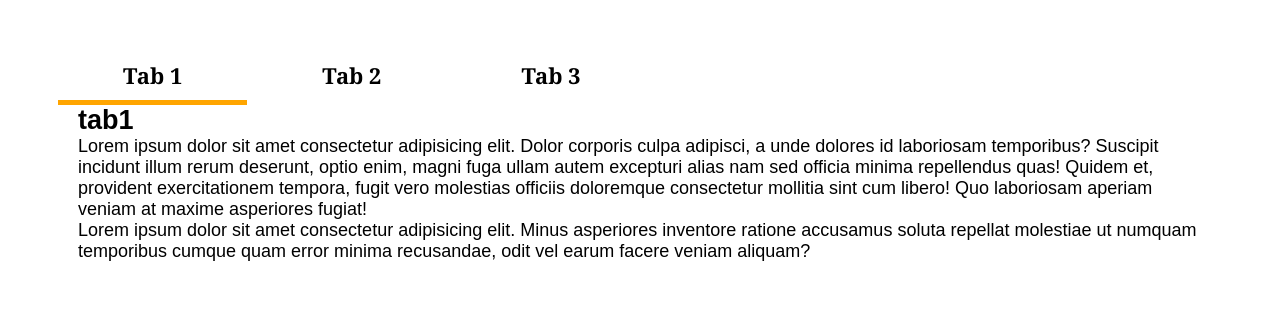
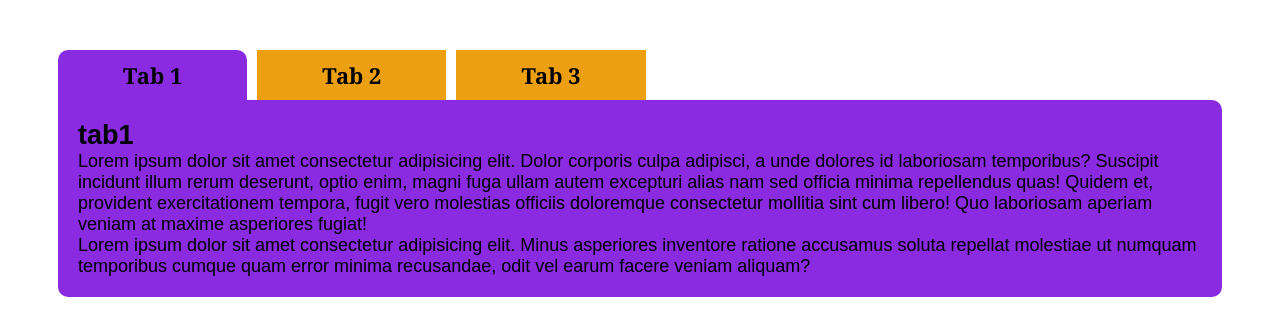
Before and after one commit to faiyaz1505/Tutorial, an Angular app: page / in a window 1280 px wide. Shown: the top 336 px of the page. Built offline with nearby package versions, Linux system fonts and the light colour scheme.

Commit message:
modified:   src/app/tab/tab.component.css

```diff
--- a/src/app/tab/tab.component.css
+++ b/src/app/tab/tab.component.css
@@ -23,7 +23,7 @@ body{
     display: block;
 }
 .tab-wrap label{
-    /* background-color: rgb(236, 160, 17); */
+    background-color: rgb(236, 160, 17);
     display: inline-block;
     padding: 10px 65px;
     cursor: pointer;
@@ -33,19 +33,19 @@ body{
     margin: 0 10px 0 0;
 }
 .tab-wrap .tab-content{
-    /* background-color: blueviolet; */
+    background-color: blueviolet;
     font-family:Arial, Helvetica, sans-serif;
     font-size: 18px;
     padding: 20px;
     border-radius: 0 10px 10px 10px;
     position: absolute;
     left: 0;
-    top: 35px;
+    top: 50px;
     width: 100%;
     display: none;
 }
 .tab-wrap [id^=tab]:checked + label{ /*advance selector jis id ki starting "tab se hoti hai agar wo checked hai to uske immediate next label"  ka background color change*/
-    /* background-color: blueviolet ; */
+    background-color: blueviolet ;
     border-radius: 10px 10px 0 0;
 }
 .tab-wrap [id^=tab]:checked ~ .tab-content{
```
